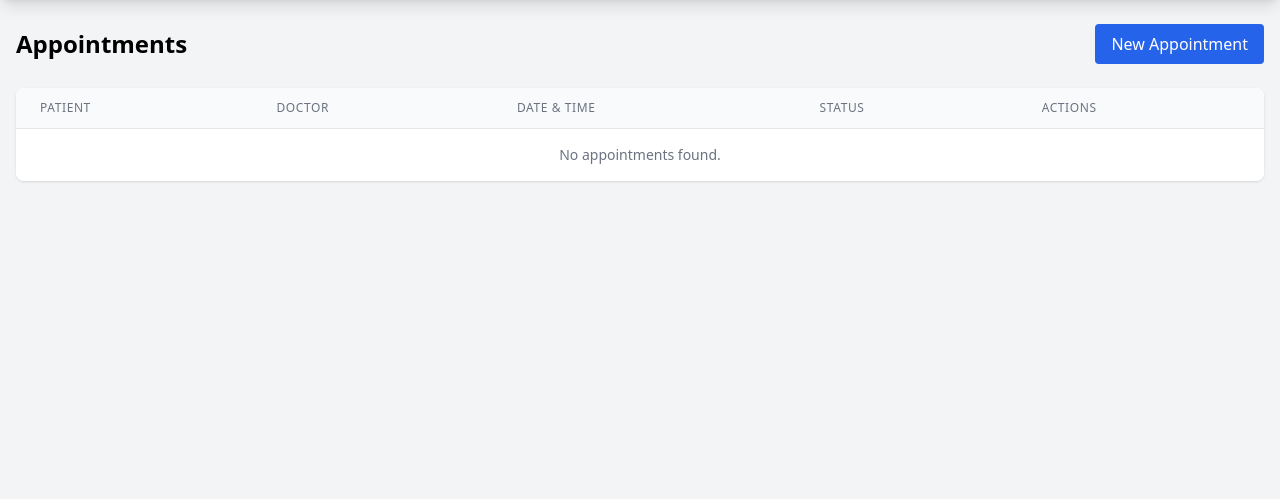
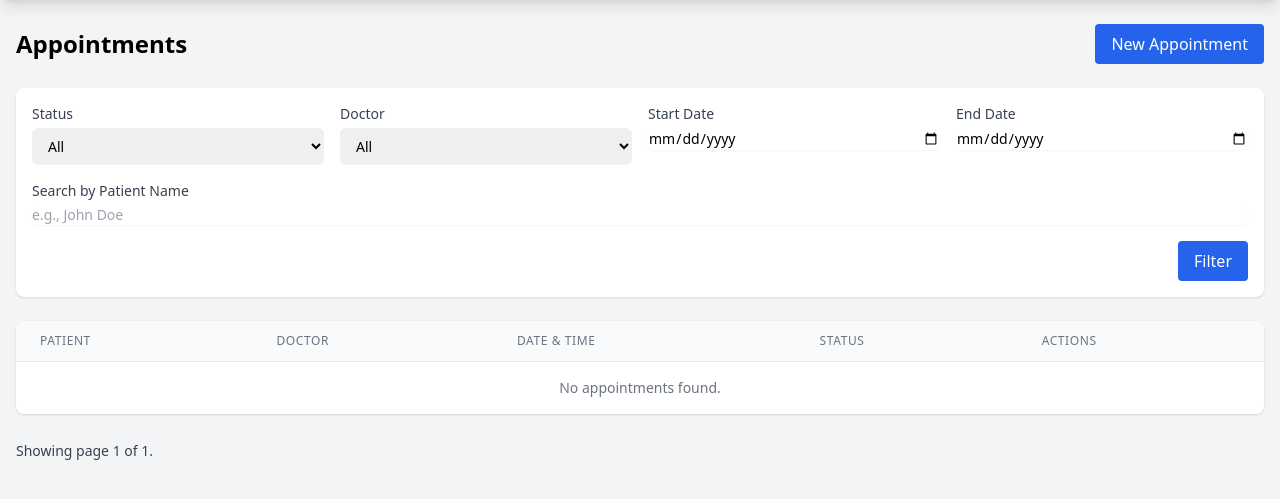
Before and after one commit to snipher-marube/open-hms, a Django app: page /appointments/ in a window 1280 px wide. Shown: the part 72-571 px from the top of the page. Run offline with Django 5.2, Linux system fonts and the light colour scheme; the visitor is signed in with stand-in values (Sample User, id 1); data comes from the database, SQL or seed files in the repository; data that the repository does not hold is empty; some libraries are stand-ins or nearby versions.

Commit message:
Fix appointment creation (#4)
* Fix(appointments): Remove non-existent created_by field assignment

Removes the line `appointment.created_by = request.user` from the
`appointment_create` view in `appointments/views.py`. This line was
causing an `AttributeError` because the `Appointment` model does not
have a `created_by` field.

A new test case has been added to `appointments/tests.py` to verify
that the appointment creation process works as expected.

* feat(appointments): Enhance appointment management and tracking

Implements filtering by status, doctor, and date range, a patient name search, and pagination in the appointment list view to improve usability.

Ensures that filters and search queries are preserved across paginated results.

Adds a `created_by` foreign key to the `Appointment` model to associate each appointment with the user who created it.

Includes a new test suite to validate the filtering and search functionality.

* test conflict resolution

---------

Co-authored-by: google-labs-jules[bot] <161369871+google-labs-jules[bot]@users.noreply.github.com>

```diff
--- a/appointments/models.py
+++ b/appointments/models.py
@@ -13,7 +13,7 @@ class Appointment(models.Model):
     )
 
     patient = models.ForeignKey(Patient, on_delete=models.CASCADE)
-    doctor = models.ForeignKey(User, on_delete=models.CASCADE)
+    doctor = models.ForeignKey(User, on_delete=models.CASCADE, related_name='doctor_appointments')
     appointment_date = models.DateTimeField()
     status = models.CharField(max_length=20, choices=STATUS_CHOICES, default='scheduled')
     reason = models.TextField()
@@ -21,6 +21,7 @@ class Appointment(models.Model):
     created_at = models.DateTimeField(auto_now_add=True)
     updated_at = models.DateTimeField(auto_now=True)
     clinic = models.ForeignKey(Clinic, on_delete=models.CASCADE)
+    created_by = models.ForeignKey(User, on_delete=models.CASCADE, related_name='created_appointments', null=True, blank=True)
 
     def __str__(self):
         return f"Appointment: {self.patient} with {self.doctor} on {self.appointment_date}"
--- a/appointments/views.py
+++ b/appointments/views.py
@@ -4,19 +4,60 @@ from django.contrib import messages
 from django.utils import timezone
 from .models import Appointment
 from .forms import AppointmentForm
-from core.models import Clinic
+from core.models import Clinic, User
+from django.core.paginator import Paginator
+from django.db.models import Q
 
 @login_required
 def appointment_list(request):
     appointments = Appointment.objects.all().order_by('-appointment_date')
-    today = timezone.now().date()
-    today_appointments = appointments.filter(appointment_date__date=today)
-    upcoming_appointments = appointments.filter(appointment_date__date__gt=today)
+
+    # Filtering
+    status = request.GET.get('status')
+    doctor = request.GET.get('doctor')
+    start_date = request.GET.get('start_date')
+    end_date = request.GET.get('end_date')
+
+    if status:
+        appointments = appointments.filter(status=status)
+    if doctor:
+        appointments = appointments.filter(doctor=doctor)
+    if start_date and end_date:
+        appointments = appointments.filter(appointment_date__range=[start_date, end_date])
+
+    # Searching
+    search_query = request.GET.get('search_query')
+    if search_query:
+        appointments = appointments.filter(
+            Q(patient__first_name__icontains=search_query) |
+            Q(patient__last_name__icontains=search_query)
+        )
+
+    # Pagination
+    paginator = Paginator(appointments, 10) # Show 10 appointments per page.
+    page_number = request.GET.get('page')
+    page_obj = paginator.get_page(page_number)
+
+    doctors = User.objects.filter(user_type='doctor')
+
+    # Preserve filters in pagination
+    query_params = request.GET.copy()
+    if 'page' in query_params:
+        del query_params['page']
+    query_string = query_params.urlencode()
 
     return render(request, 'appointments/appointment_list.html', {
-        'appointments': appointments,
-        'today_appointments': today_appointments,
-        'upcoming_appointments': upcoming_appointments,
+        'page_obj': page_obj,
+        'doctors': doctors,
+        'status_choices': Appointment.STATUS_CHOICES,
+        'filters': {
+            'status': status,
+            'doctor': doctor,
+            'start_date': start_date,
+            'end_date': end_date,
+            'search_query': search_query,
+        },
+        'query_string': query_string
     })
 
 @login_required
@@ -30,7 +71,8 @@ def appointment_create(request):
         form = AppointmentForm(request.POST)
         if form.is_valid():
             appointment = form.save(commit=False)
-            appointment.clinic = default_clinic  # Set the clinic
+            appointment.clinic = default_clinic
+            appointment.created_by = request.user
             appointment.save()
             messages.success(request, 'Appointment created successfully.')
             return redirect('appointment-list')
--- a/templates/appointments/appointment_list.html
+++ b/templates/appointments/appointment_list.html
@@ -9,6 +9,50 @@
         New Appointment
     </a>
 </div>
+
+<!-- Filter and Search Form -->
+<div class="bg-white rounded-lg shadow p-4 mb-6">
+    <form method="get" action="{% url 'appointment-list' %}">
+        <div class="grid grid-cols-1 md:grid-cols-4 gap-4">
+            <div>
+                <label for="status" class="block text-sm font-medium text-gray-700">Status</label>
+                <select id="status" name="status" class="mt-1 block w-full pl-3 pr-10 py-2 text-base border-gray-300 focus:outline-none focus:ring-indigo-500 focus:border-indigo-500 sm:text-sm rounded-md">
+                    <option value="">All</option>
+                    {% for value, display in status_choices %}
+                        <option value="{{ value }}" {% if filters.status == value %}selected{% endif %}>{{ display }}</option>
+                    {% endfor %}
+                </select>
+            </div>
+            <div>
+                <label for="doctor" class="block text-sm font-medium text-gray-700">Doctor</label>
+                <select id="doctor" name="doctor" class="mt-1 block w-full pl-3 pr-10 py-2 text-base border-gray-300 focus:outline-none focus:ring-indigo-500 focus:border-indigo-500 sm:text-sm rounded-md">
+                    <option value="">All</option>
+                    {% for doc in doctors %}
+                        <option value="{{ doc.pk }}" {% if filters.doctor == doc.pk|stringformat:"s" %}selected{% endif %}>{{ doc.get_full_name }}</option>
+                    {% endfor %}
+                </select>
+            </div>
+            <div>
+                <label for="start_date" class="block text-sm font-medium text-gray-700">Start Date</label>
+                <input type="date" id="start_date" name="start_date" value="{{ filters.start_date|default:'' }}" class="mt-1 focus:ring-indigo-500 focus:border-indigo-500 block w-full shadow-sm sm:text-sm border-gray-300 rounded-md">
+            </div>
+            <div>
+                <label for="end_date" class="block text-sm font-medium text-gray-700">End Date</label>
+                <input type="date" id="end_date" name="end_date" value="{{ filters.end_date|default:'' }}" class="mt-1 focus:ring-indigo-500 focus:border-indigo-500 block w-full shadow-sm sm:text-sm border-gray-300 rounded-md">
+            </div>
+            <div class="md:col-span-4">
+                <label for="search_query" class="block text-sm font-medium text-gray-700">Search by Patient Name</label>
+                <input type="text" id="search_query" name="search_query" value="{{ filters.search_query|default:'' }}" placeholder="e.g., John Doe" class="mt-1 focus:ring-indigo-500 focus:border-indigo-500 block w-full shadow-sm sm:text-sm border-gray-300 rounded-md">
+            </div>
+        </div>
+        <div class="mt-4 flex justify-end">
+            <button type="submit" class="bg-blue-600 hover:bg-blue-700 text-white px-4 py-2 rounded">
+                Filter
+            </button>
+        </div>
+    </form>
+</div>
+
 
 <div class="bg-white rounded-lg shadow overflow-hidden">
     <table class="min-w-full divide-y divide-gray-200">
@@ -22,7 +66,7 @@
             </tr>
         </thead>
         <tbody class="bg-white divide-y divide-gray-200">
-            {% for appointment in appointments %}
+            {% for appointment in page_obj.object_list %}
             <tr>
                 <td class="px-6 py-4 whitespace-nowrap">
                     <div class="text-sm font-medium text-gray-900">{{ appointment.patient.first_name }} {{ appointment.patient.last_name }}</div>
@@ -49,4 +93,23 @@
         </tbody>
     </table>
 </div>
+
+<!-- Pagination -->
+<div class="mt-6 flex justify-between items-center">
+    <div>
+        <span class="text-sm text-gray-700">
+            Showing page {{ page_obj.number }} of {{ page_obj.paginator.num_pages }}.
+        </span>
+    </div>
+    <div>
+        {% if page_obj.has_previous %}
+            <a href="?page=1&{{ query_string }}" class="bg-white border border-gray-300 text-gray-500 hover:bg-gray-50 px-4 py-2 rounded-l">First</a>
+            <a href="?page={{ page_obj.previous_page_number }}&{{ query_string }}" class="bg-white border border-gray-300 text-gray-500 hover:bg-gray-50 px-4 py-2">Previous</a>
+        {% endif %}
+        {% if page_obj.has_next %}
+            <a href="?page={{ page_obj.next_page_number }}&{{ query_string }}" class="bg-white border border-gray-300 text-gray-500 hover:bg-gray-50 px-4 py-2">Next</a>
+            <a href="?page={{ page_obj.paginator.num_pages }}&{{ query_string }}" class="bg-white border border-gray-300 text-gray-500 hover:bg-gray-50 px-4 py-2 rounded-r">Last</a>
+        {% endif %}
+    </div>
+</div>
 {% endblock %}
```
Also changed, not shown: appointments/tests.py (+35 -0 lines), appointments/migrations/0003_appointment_created_by_alter_appointment_doctor.py (added).
